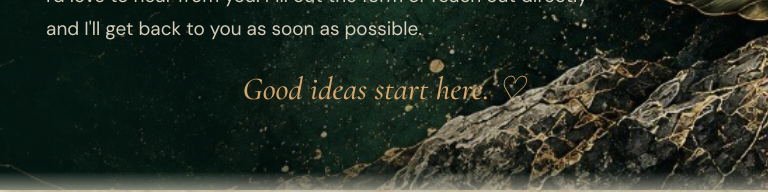
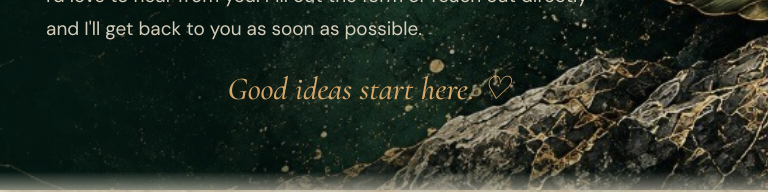
Before and after one commit to madwhite97/portfolio, a React (Vite) app: page /contact in a window 768 px wide. Shown: the part 460-652 px from the top of the page. Built offline with nearby package versions, Linux system fonts and the light colour scheme.

Commit message:
Fix contact hero note spacing on tablet

```diff
--- a/src/pages/Contact.css
+++ b/src/pages/Contact.css
@@ -1045,6 +1045,8 @@
 @media (min-width: 768px) and (max-width: 1100px) {
   .contact-page .contact-hero-note {
     width: auto;
+    position: relative;
+    left: -15px;
   }
 
   .contact-page .contact-hero-note > span {
```
